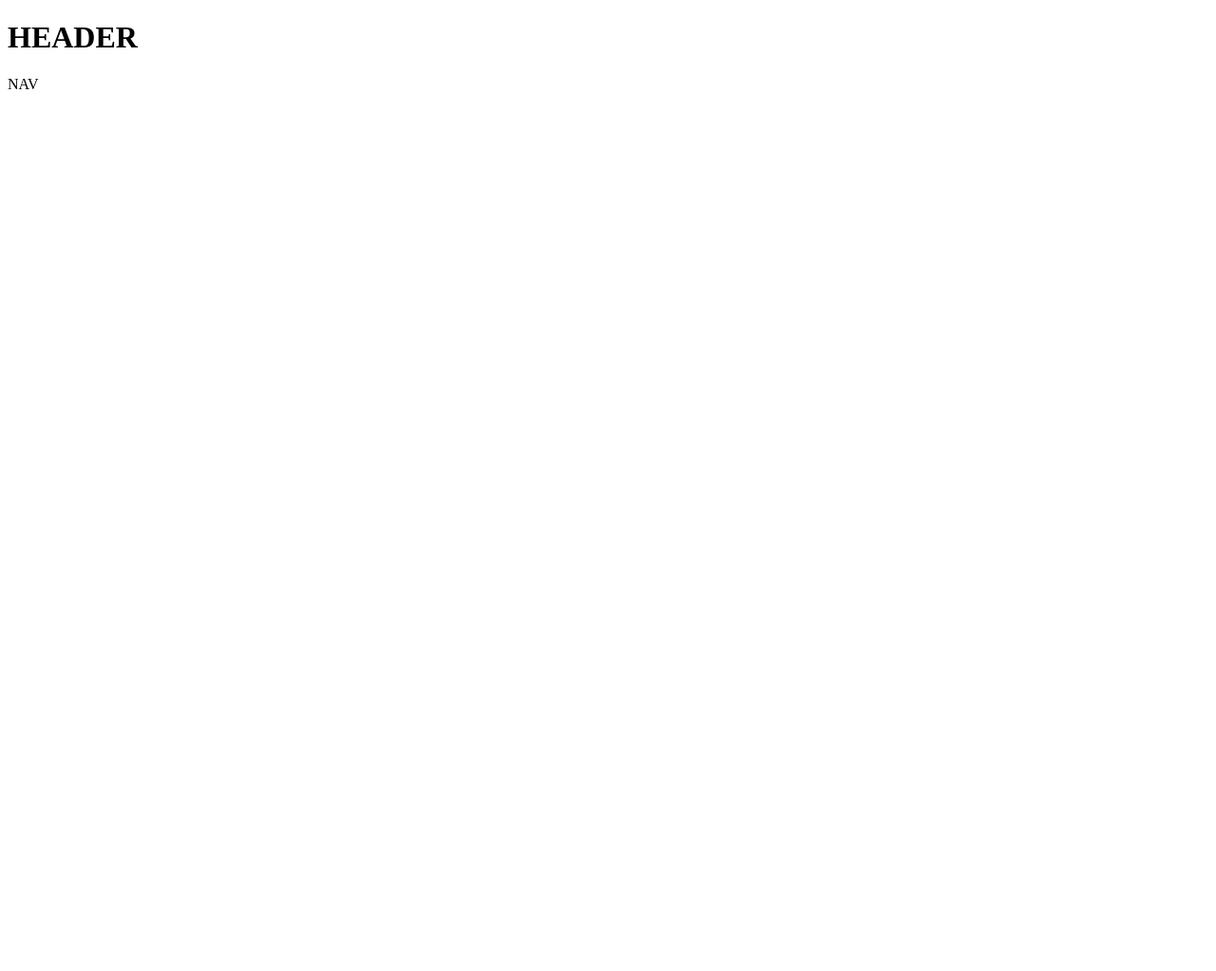
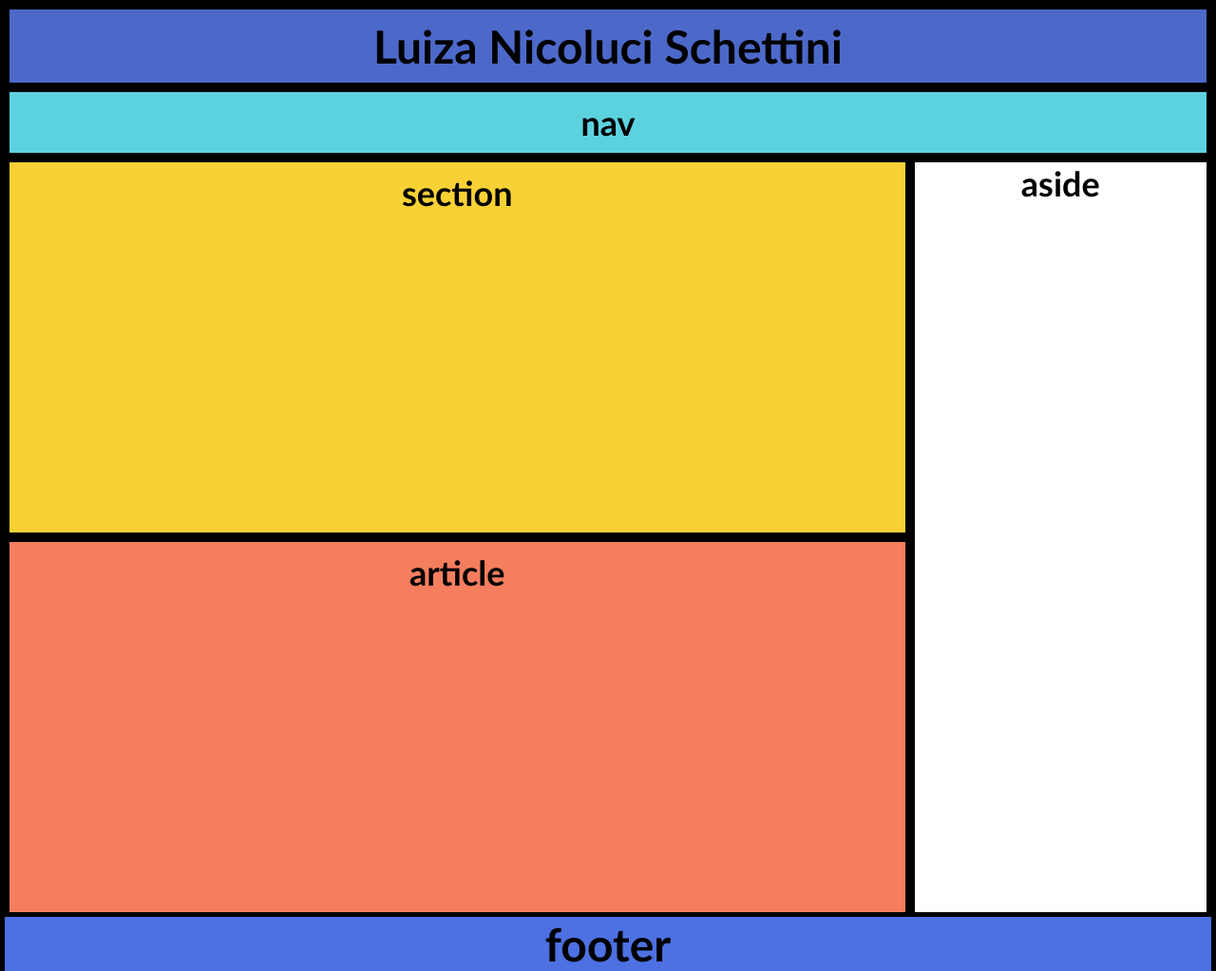
Before and after one commit to luschettini/ex05_linguagem_marcacao, a plain HTML site: page index.html in a window 1280 px wide. Shown: the whole page at 95% size. Before the commit the page ends 800 px from the top, so only its background shows below. Drawn offline with Linux system fonts and the light colour scheme; files that its build step writes are made by us from their sources.

Commit message:
feat: finish project

```diff
--- a/css/global.css
+++ b/css/global.css
@@ -0,0 +1,82 @@
+* {
+    padding: 0;
+    box-sizing: border-box;
+    margin: 0;
+}
+
+body {
+    font-family:'Gill Sans', 'Gill Sans MT', Calibri, 'Trebuchet MS', sans-serif;
+    font-size: 1.5rem;
+    background-color: black;
+}
+
+body, html {
+    height: 100%;
+}
+
+.container {
+    flex-direction: column;
+    display: flex;
+    border: 5px solid black;
+    height: 100%;
+}
+
+header, nav, section, article, aside footer {
+    padding: 10px;
+    border: 5px solid black;
+    text-align: center;
+}
+
+header, nav, footer {
+    width: 100%;
+}
+
+header {
+    background-color: #4c69ca;
+    height: 12%;
+    text-align: center;
+}
+
+nav {
+    background-color: #5dd2df;
+    height: 12%;
+}
+
+footer {
+    background-color:#4d70e2;
+    text-align: center;
+    height: 12%;
+}
+
+.content {
+    display: flex;
+    flex-grow: 1;
+}
+
+.main-content {
+    flex-direction: column;
+    width: 75%;
+    display: flex;
+}
+
+section, article {
+    width: 100%;
+    flex-grow: 1;
+}
+
+section {
+    background-color: #f8d135;
+}
+
+article {
+    background-color: #f57e5e;
+}
+
+aside {
+    width: 25%;
+    background-color: rgb(255, 255, 255);
+    height: 50rem;
+    border: 5px solid black;
+    color: black;
+    text-align: center;
+}
--- a/index.html
+++ b/index.html
@@ -1,19 +1,38 @@
 <!DOCTYPE html>
 <html lang="pt-BR">
+
 <head>
     <meta charset="UTF-8">
     <meta name="viewport" content="width=device-width, initial-scale=1.0">
     <title>Layout com o Flexbox</title>
-    <link rel="stylesheet" href="global.css">
+    <link rel="stylesheet" href="./css/global.css">
 </head>
+
 <body>
-<header>
-    <h1>HEADER</h1>
-</header>
-<nav>
-    NAV
-</nav>
+    <div class="container">
+        <header>
+            <h1>Luiza Nicoluci Schettini </h1>
+        </header>
+        <nav>
+            <h1>nav</h1>
+        </nav>
+        <div class="content">
+            <div class="main-content">
+                <section>
+                    <h1>section</h1>
+                </section>
+                <article>
+                    <h1>article</h1>
+                </article>
+            </div>
+            <aside>
+                <h1>aside</h1>
+            </aside>
+        </div>
+        <footer>
+            <h1>footer</h1>
+        </footer>
+    </div>
+</body>
 
-
-</body>
 </html>
```
